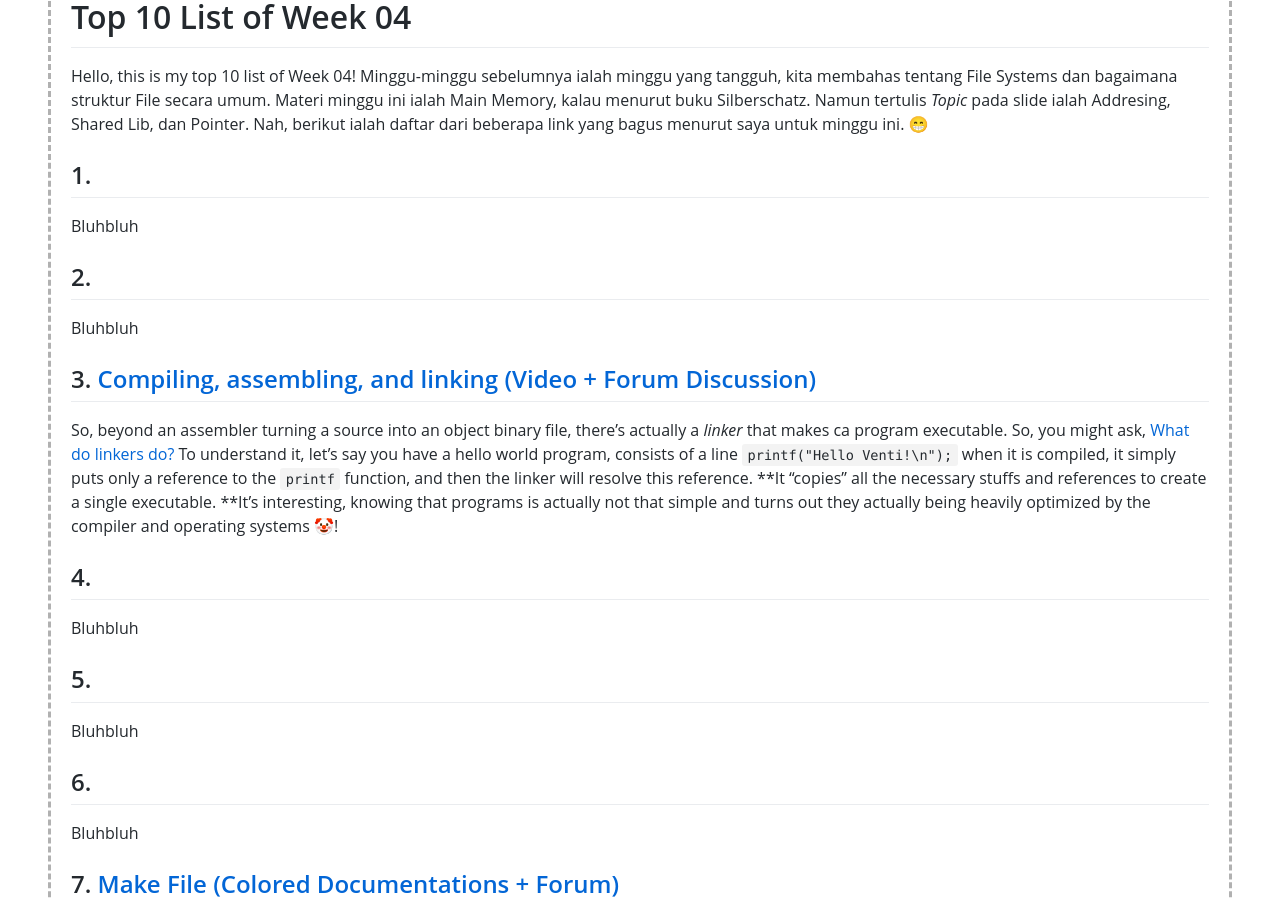
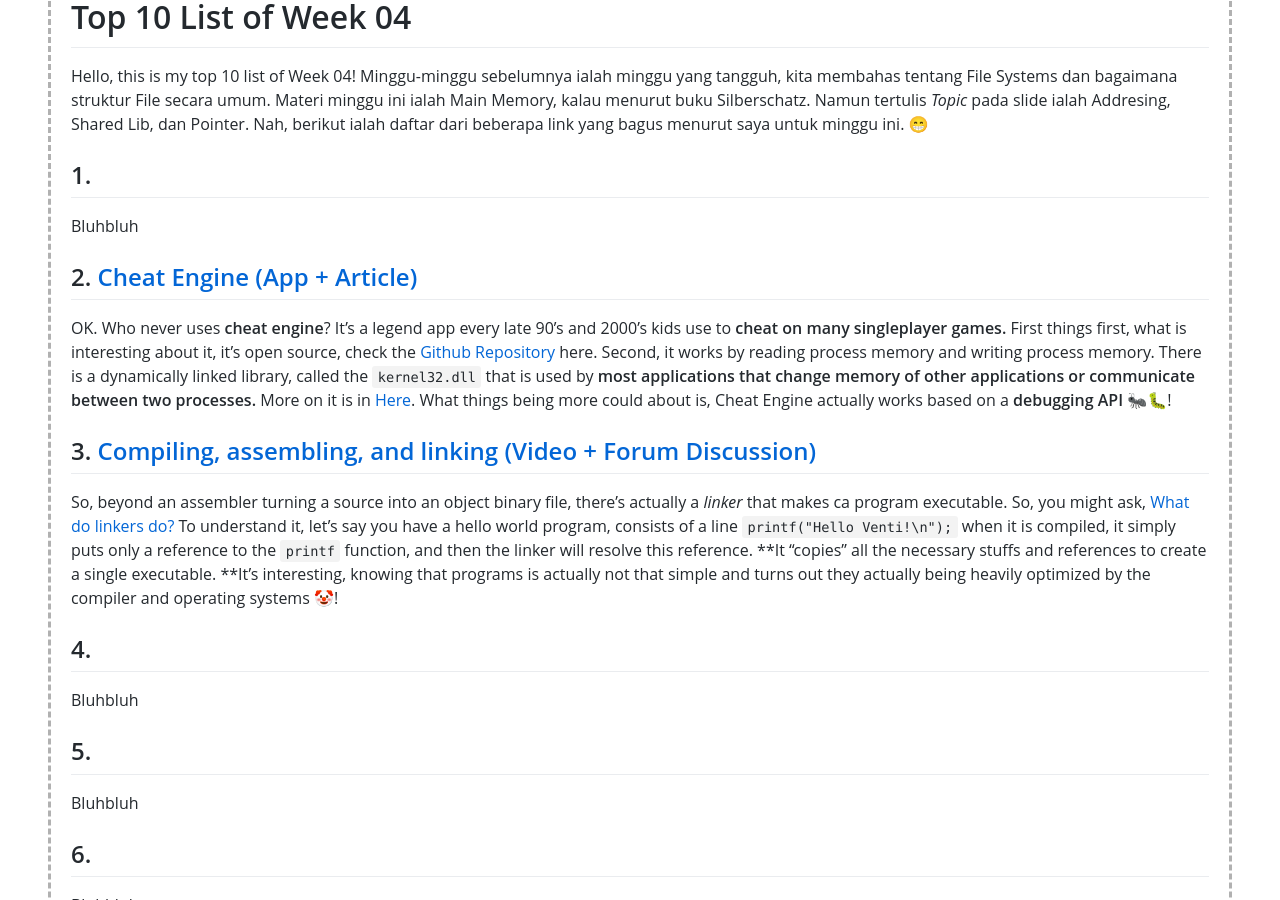
Before and after one commit to Bimabara/os211, a Jekyll site: the page built from w04.md, in a window 1280 px wide and 900 px high, scrolled down 320 px. Built offline with Jekyll 4.4.1, drawn with Linux system fonts in a browser that asks for light colours; our own code applies the rules of GitHub Pages for plain Markdown files.

Commit message:
[W04] Add Top10 of Week 4

```diff
--- a/w04.md
+++ b/w04.md
@@ -11,9 +11,9 @@ Hello, this is my top 10 list of Week 04! Minggu-minggu sebelumnya ialah minggu
 
 Bluhbluh
 
-## 2. []()
+## 2. [Cheat Engine (App + Article)](https://www.cheatengine.org/index.php)
 
-Bluhbluh
+OK. Who never uses **cheat engine**? It's a legend app every late 90's and 2000's kids use to **cheat on many singleplayer games.** First things first, what is interesting about it, it's open source, check the [Github Repository](https://github.com/cheat-engine/cheat-engine/) here. Second, it works by reading process memory and writing process memory. There is a dynamically linked library, called the `kernel32.dll` that is used by **most applications that change memory of other applications or communicate between two processes.** More on it is in [Here](https://nullprogram.com/blog/2016/09/03/). What things being more could about is, Cheat Engine actually works based on a **debugging API** 🐜🐛!
 
 ## 3. [Compiling, assembling, and linking (Video + Forum Discussion)](https://www.youtube.com/watch?v=N2y6csonII4)
 
```
